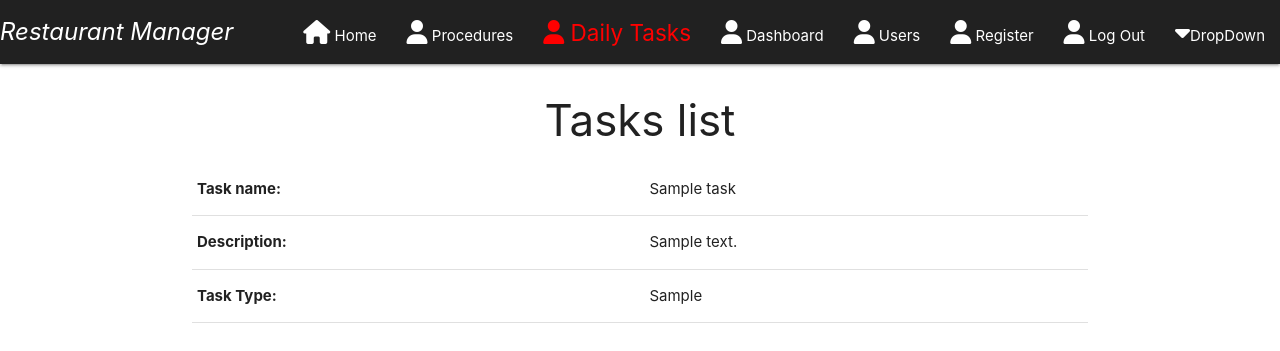
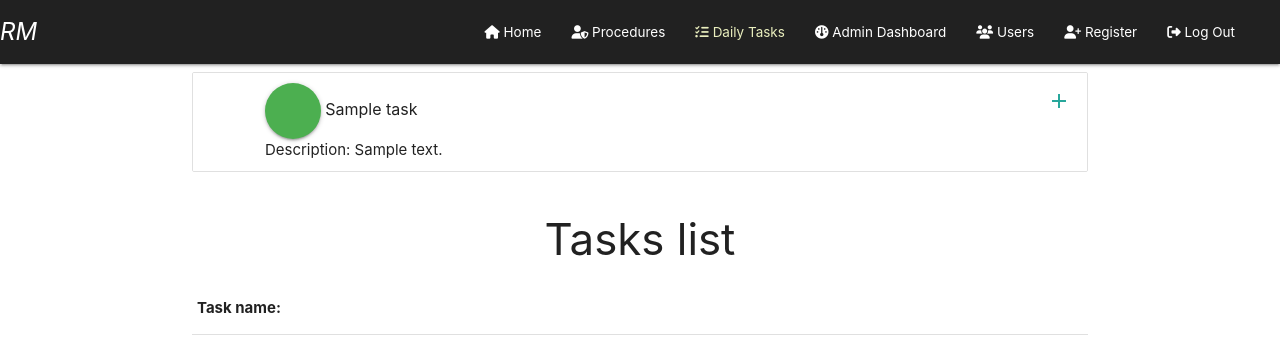
Before and after one commit to phloreenm/MP3--CI-CoBC-FM, a Flask app: template templates/tasks.html in a window 1280 px wide. Shown: the top 351 px of the page. Run offline with Flask 2, Linux system fonts and the light colour scheme; the visitor is signed in with stand-in values (Sample User, id 1); the template is opened without the code that fills it: most values are stand-ins (such as "Sample title", 1, 10 or a date in 2020); some libraries are stand-ins or nearby versions.

Commit message:
Replace Materialize icons with FA

```diff
--- a/app.py
+++ b/app.py
@@ -254,6 +254,7 @@ def tasks():
 
 @app.route('/add_task', methods=['GET', 'POST'])
 def add_task():
+    tasks = list(daily_tasks_coll.find())
     if request.method == "POST":
         task = {
             'task': request.form.get('task'),
@@ -266,7 +267,7 @@ def add_task():
         daily_tasks_coll.insert_one(task)
         flash('Task added successfully!', 'success')
         return redirect(url_for('tasks'))
-    return render_template('add_task.html')
+    return render_template('add_task.html', tasks=tasks)
 
 
 if __name__ == '__main__':
--- a/static/css/style.css
+++ b/static/css/style.css
@@ -10,8 +10,16 @@ main {
 }
 
 .current {
-    color: rgb(255, 0, 0);
-    font-size: 1.5em;
+    color: rgb(234, 239, 190);
+    font-size: 1.2em;
+}
+
+#nav_menu > li > a, #nav_menu > li > a > i {
+    font-size: 0.9rem;
+}
+
+#mobile_menu > li > a {
+    color: white;
 }
 
 .modal {
--- a/templates/base.html
+++ b/templates/base.html
@@ -26,40 +26,41 @@
       <li class="divider"></li>
       <li><a href="{{ url_for('index') }}">Register</a></li>
     </ul> -->
-    <ul id="dd_menu" class="dropdown-content" style="">
+    <!-- <ul id="dd_menu" class="dropdown-content" style="">
       <li><a href="#!">one</a></li>
       <li><a href="#!">two</a></li>
       <li class="divider"></li>
       <li><a href="#!">three</a></li>
-    </ul>
+    </ul> -->
     <!-- main navigation -->
     <nav>
       <div class="nav-wrapper text-white grey darken-4">
-        <a href="#!" class="brand-logo"><i class="fa-duotone fa-books">Restaurant Manager</i></a>
+        <a href="#!" class="brand-logo"><i class="fa-duotone fa-books">RM</i></a>
         <a href="#" data-target="mobile_menu" class="sidenav-trigger"><i class="fa-solid fa-bars"></i></a>
         <ul id="nav_menu" class="right hide-on-med-and-down">
           <li><a href="{{ url_for('index') }}" id="home"><i class="fa-solid fa-house"></i> Home</a></li>
           {% if session.user %}
-            <li><a href="{{ url_for('procedures') }}" id="procedures"><i class="fa-solid fa-user"></i> Procedures</a></li>
-            <li><a href="{{ url_for('tasks') }}" id="tasks"><i class="fa-solid fa-user"></i> Daily Tasks</a></li>
+            <li><a href="{{ url_for('procedures') }}" id="procedures"><i class="fa-solid fa-user-shield"></i> Procedures</a></li>
+            <li><a href="{{ url_for('tasks') }}" id="tasks"><i class="fa-solid fa-list-check"></i> Daily Tasks</a></li>
           {% if session['user_role'] == 'admin' %}
-            <li><a href="{{ url_for('dashboard', role='admin') }}" id="dashboard"><i class="fa-solid fa-user"></i> {{ session['user'].title() }} Dashboard</a></li>
-            <li><a href="{{ url_for('users') }}" id="users"><i class="fa-solid fa-user"></i> Users</a></li>
-            <li><a href="{{ url_for('register') }}" id="register"><i class="fa-solid fa-user"></i> Register</a></li>
+            <li><a href="{{ url_for('dashboard', role='admin') }}" id="dashboard"><i class="fa-solid fa-gauge"></i> Admin Dashboard</a></li>
+            <li><a href="{{ url_for('users') }}" id="users"><i class="fa-solid fa-users"></i> Users</a></li>
+            <li><a href="{{ url_for('register') }}" id="register"><i class="fa-solid fa-user-plus"></i> Register</a></li>
           {% elif session['user_role'] == 'manager' %}
-            <li><a href="{{ url_for('dashboard', role='manager') }}" id="dashboard"><i class="fa-solid fa-user"></i> {{ session['user'].title() }} Dashboard</a></li>
+            <li><a href="{{ url_for('dashboard', role='manager') }}" id="dashboard"><i class="fa-solid fa-gauge"></i> Manager Dashboard</a></li>
             <li><a href="{{ url_for('users') }}" id="users"><i class="fa-solid fa-user"></i> Employees</a></li>
-            <li><a href="{{ url_for('register') }}" id="register"><i class="fa-solid fa-user"></i> Register</a></li>
+            <li><a href="{{ url_for('register') }}" id="register"><i class="fa-solid fa-user-plus"></i> Register</a></li>
           {% else %}
-            <li><a href="{{ url_for('dashboard', role='employee') }}" id="dashboard"><i class="fa-solid fa-user"></i> {{ session['user'].title() }} Dashboard</a></li>
+            <li><a href="{{ url_for('dashboard', role='employee') }}" id="dashboard"><i class="fa-solid fa-gauge"></i> Employee Dashboard</a></li>
             <li><a href="{{ url_for('users') }}" id="users"><i class="fa-solid fa-user"></i> Employees</a></li>
           {% endif %}
-          <li><a href="{{ url_for('logout') }}"><i class="fa-solid fa-user"></i> Log Out</a></li>
+          <li><a href="{{ url_for('logout') }}"><i class="fa-solid fa-right-from-bracket"></i> Log Out</a></li>
         {% else %}
-          <li><a href="{{ url_for('login') }}" id="login"><i class="fa-solid fa-user"></i> Log In</a></li>
+          <li><a href="{{ url_for('login') }}" id="login"><i class="fa-solid fa-right-to-bracket"></i> Log In</a></li>
         {% endif %}
+        <li><a href="#" id="logged_user" class="waves-effect waves-block waves-light"> {{ session['user'].title() }}</a></li>
         <!-- Dropdown Trigger -->
-        <li><a class="dropdown-trigger" href="#!" data-target="dd_menu"><i class="fa-solid fa-caret-down"></i>DropDown</a></li>
+        <!-- <li><a class="dropdown-trigger" href="#!" data-target="dd_menu"><i class="fa-solid fa-caret-down"></i>DropDown</a></li> -->
         </ul>
       </div>
     </nav>
@@ -67,26 +68,27 @@
     <ul class="sidenav text-white grey darken-4" id="mobile_menu">
       <li><a href="{{ url_for('index') }}" id="home"><i class="fa-solid fa-house"></i> Home</a></li>
           {% if session.user %}
-        <li><a href="{{ url_for('procedures') }}" id="procedures"><i class="fa-solid fa-user"></i> Procedures</a></li>
-        <li><a href="{{ url_for('tasks') }}" id="tasks"><i class="fa-solid fa-user"></i> Daily Tasks</a></li>
+            <li><a href="{{ url_for('procedures') }}" id="procedures"><i class="fa-solid fa-user-shield"></i> Procedures</a></li>
+            <li><a href="{{ url_for('tasks') }}" id="tasks"><i class="fa-solid fa-list-check"></i> Daily Tasks</a></li>
           {% if session['user_role'] == 'admin' %}
-          <li><a href="{{ url_for('dashboard', role='admin') }}" id="dashboard"><i class="fa-solid fa-user"></i> Admin Dashboard</a></li>
-          <li><a href="{{ url_for('users') }}" id="users"><i class="fa-solid fa-user"></i> Users</a></li>
-          <li><a href="{{ url_for('register') }}" id="register"><i class="fa-solid fa-user"></i> Register</a></li>
+            <li><a href="{{ url_for('dashboard', role='admin') }}" id="dashboard"><i class="fa-solid fa-gauge"></i> Admin Dashboard</a></li>
+            <li><a href="{{ url_for('users') }}" id="users"><i class="fa-solid fa-users"></i> Users</a></li>
+            <li><a href="{{ url_for('register') }}" id="register"><i class="fa-solid fa-user-plus"></i> Register</a></li>
           {% elif session['user_role'] == 'manager' %}
-          <li><a href="{{ url_for('dashboard', role='manager') }}" id="dashboard"><i class="fa-solid fa-user"></i> Manager Dashboard</a></li>
+            <li><a href="{{ url_for('dashboard', role='manager') }}" id="dashboard"><i class="fa-solid fa-gauge"></i> Manager Dashboard</a></li>
             <li><a href="{{ url_for('users') }}" id="users"><i class="fa-solid fa-user"></i> Employees</a></li>
-          <li><a href="{{ url_for('register') }}" id="register"><i class="fa-solid fa-user"></i> Register</a></li>
+            <li><a href="{{ url_for('register') }}" id="register"><i class="fa-solid fa-user-plus"></i> Register</a></li>
           {% else %}
-          <li><a href="{{ url_for('dashboard', role='employee') }}" id="dashboard"><i class="fa-solid fa-user"></i> Employee Dashboard</a></li>
+            <li><a href="{{ url_for('dashboard', role='employee') }}" id="dashboard"><i class="fa-solid fa-gauge"></i> Employee Dashboard</a></li>
             <li><a href="{{ url_for('users') }}" id="users"><i class="fa-solid fa-user"></i> Employees</a></li>
           {% endif %}
-        <li><a href="{{ url_for('logout') }}"><i class="fa-solid fa-user"></i> Log Out</a></li>
+          <li><a href="{{ url_for('logout') }}"><i class="fa-solid fa-right-from-bracket"></i> Log Out</a></li>
         {% else %}
-        <li><a href="{{ url_for('login') }}" id="login"><i class="fa-solid fa-user"></i> Log In</a></li>
+          <li><a href="{{ url_for('login') }}" id="login"><i class="fa-solid fa-right-to-bracket"></i> Log In</a></li>
         {% endif %}
+        <li><a href="#" id="logged_user" class="waves-effect waves-block waves-light"> {{ session['user'].title() }}</a></li>
       <!-- Dropdown Trigger -->
-      <li><a class="dropdown-trigger" href="#!" data-target="dd_menu"><i class="fa-solid fa-caret-down"></i>DropDown</a></li>
+      <!-- <li><a class="dropdown-trigger" href="#!" data-target="dd_menu"><i class="fa-solid fa-caret-down"></i>DropDown</a></li> -->
     </ul>
 
   </header>
--- a/templates/tasks.html
+++ b/templates/tasks.html
@@ -10,7 +10,29 @@
         <tr>
           <th>Task name:</th>
             {% for task in tasks %}
-                <td>{{ task.t_name }}</td>
+                <ul class="collection">
+                        <li class="collection-item avatar">
+                        <a class="btn-floating btn-large waves-effect waves-light green">
+                            {% if task.t_type == 'begin' %}
+                            <i class="fa-regular fa-stop"></i>
+                            {% elif task.t_type == 'finish' %}
+                                <i class="fa-regular fa-stop"></i>
+                            {% elif task.t_type == 'temperatures' %}
+                                <i class="fa-solid fa-temperature-half"></i>
+                            {% elif task.t_type == 'cleaning' %}
+                                <i class="material-icons">add_box</i>
+                            {% elif task.t_type == 'stock_reception' %}
+                                <i class="material-icons">add</i>
+                            {% elif task.t_type == 'other' %}
+                                <i class="material-icons">add</i>
+                            {% endif %}
+                        </a>
+                        <span class="title">{{ task.t_name }}</span>
+                        <p>Description: {{ task.t_description }}</p>
+                        <a href="#!" class="secondary-content"><i class="material-icons">add</i></a></li>
+
+                </ul>
+
             {% endfor %}
         </tr>
         <tr>
```
Also changed, not shown: templates/add_task.html (+3 -13 lines). Lines whose indentation alone changed are shown as unchanged.
